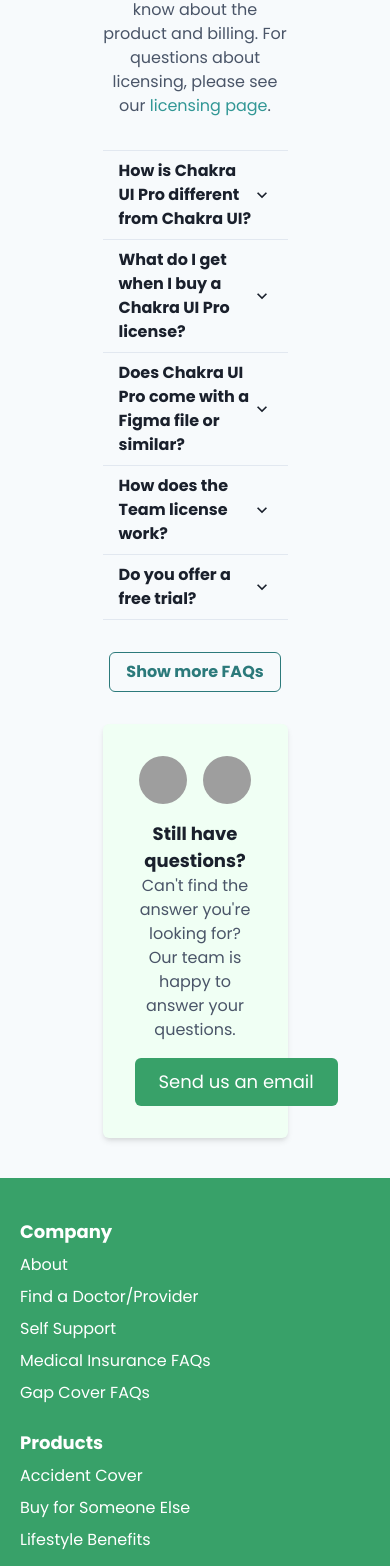
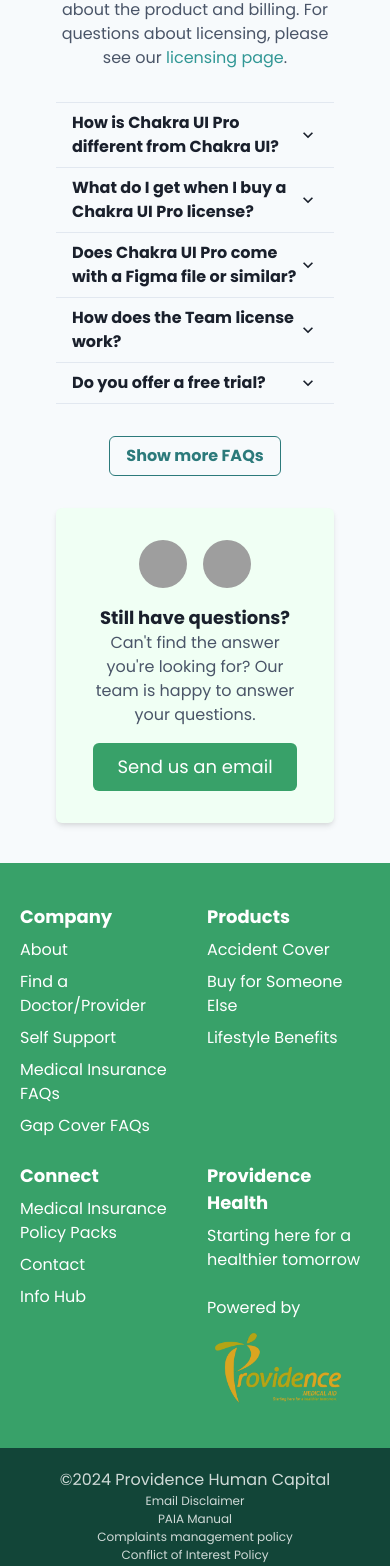
Before and after one commit to Providence-Human-Capital/MedicalAid, a React (Vite) app: page /#/home in a window 390 px wide. Shown: the part 4655-6221 px from the top of the page. Built offline with nearby package versions, Linux system fonts and the light colour scheme; grey boxes are pictures that could not be loaded.

Commit message:
[fix] phone view and other fixes

```diff
--- a/src/components/FAQSection.jsx
+++ b/src/components/FAQSection.jsx
@@ -51,8 +51,9 @@
 const FAQSection = () => {
   return (
 
-      <Box p={10} bg="gray.50" pt={20} minH="70vh">
-         <Container maxW="70%">
+    <Box p={10} bg="gray.50" pt={20} minH="70vh">
+      <Container maxW={{ base: "100%", md: "70%" }}>
+        {/* '2xl': "70%", xl: "70%", lg: "70%", md: "70%", sm: "100%", xs: "100%" */}
         <Grid templateColumns={{ base: "1fr", md: "1fr 2fr" }} gap={8} mb={8}>
           <GridItem>
             <VStack spacing={4} textAlign={{ base: "center", md: "left" }}>
@@ -114,8 +115,8 @@
             Send us an email
           </Button>
         </Box>
-        </Container>
-      </Box>
+      </Container>
+    </Box >
 
   );
 };
--- a/src/components/Footer.jsx
+++ b/src/components/Footer.jsx
@@ -18,13 +18,15 @@
     <>
       <Box as="footer" bg="green.500" color="white" py={10} px={5}>
         <Grid
-          templateColumns={{ base: "1fr", md: "repeat(4, 1fr)" }}
+          templateColumns={{ base: "repeat(2, 1fr)", md: "repeat(4, 1fr)" }}
+          // templateColumns={{ base: "2fr", md: "repeat(4, 1fr)" }}
           gap={6}
           maxW="1200px"
           mx="auto"
         >
           <GridItem>
             <VStack align="start">
+              {/* {{ base: "center", md: "start" }} */}
               <Text fontSize="lg" fontWeight="bold">
                 Company
               </Text>
@@ -78,12 +80,12 @@
               </Text>
               <Link href="#">Starting here for a healthier tomorrow</Link>
               <Box mt={4}>
-                <Text>Powered by</Text>
+                <Text align="start">Powered by</Text>
                 <HStack spacing={4} mt={2}>
                   <Image
                     src="/images/medicalaid.png"
                     alt="Providence Medical Aid"
-                    height="6rem"
+                    height={{ base: "5rem", md: "6rem" }}
                   />
                 </HStack>
               </Box>
@@ -91,17 +93,19 @@
           </GridItem>
         </Grid>
       </Box>
-      <Box bg="#124538" color="whiteAlpha.800" height="6rem" py={4} mt={0}>
+
+      <Box bg="#124538" color="whiteAlpha.800" height="6rem">
         <Flex
           direction={isMobile ? "column" : "row"}
           justify="space-between"
           align="center"
           maxW="1200px"
           mx="auto"
-          px={5}
+          p={{ base: 5, md: 6 }}
+          bg="#124538"
+        // pt={5}
         >
-          <Text>© Providence Human Capital</Text>
-          <Flex direction={isMobile ? "column" : "row"} align="center">
+          <Text>©2024 Providence Human Capital</Text>
           <Link href="#" fontSize={12} mx={2}>
             Email Disclaimer
           </Link>
@@ -121,7 +125,6 @@
             Privacy Policy
           </Link>
         </Flex>
-        </Flex>
       </Box>
     </>
   );
--- a/src/components/NavigationBar.jsx
+++ b/src/components/NavigationBar.jsx
@@ -110,14 +110,16 @@
                   zIndex="1"
                   position="absolute"
                   top={{ base: "100%", lg: "100%", xl: "93%", "2xl": "92%" }}
-                  left={{ base: "0%", lg: "0%", xl: "5%", "2xl": "18%" }}
+                  left={{ base: "0%", lg: "0%", xl: "11%", "2xl": "23%" }}
                   width={{ base: "18%", lg: "18%", xl: "15%", "2xl": "10%" }}
                   bg="white"
-                  boxShadow="lg"
+                  boxShadow="xl"
+                  borderRadius={'6px'}
+                  border={'1px solid #dbdbdb'}
                 >
-                  <MenuItem>Doctors</MenuItem>
-                  <MenuItem>Optometry</MenuItem>
-                  <MenuItem>Dentist</MenuItem>
+                  <MenuItem _hover={{ backgroundColor: '#d9d4d4' }}>Doctors</MenuItem>
+                  <MenuItem _hover={{ backgroundColor: '#d9d4d4' }}>Optometry</MenuItem>
+                  <MenuItem _hover={{ backgroundColor: '#d9d4d4' }}>Dentist</MenuItem>
                 </Box>
               )}
             </Menu>
--- a/src/views/SelfService/SelfService.jsx
+++ b/src/views/SelfService/SelfService.jsx
@@ -23,14 +23,12 @@
       <Flex justify="center" mb={8}>
         <HStack spacing={0}>
           <Box
-            bg="green.500"
-            color="white"
+            // bg="green.500"
+            color="black"
             py={2}
             px={4}
-            borderTopLeftRadius="md"
-            borderBottomLeftRadius="md"
           >
-            <Text>Medical Insurance & Accident Cover</Text>
+            <Text fontSize={'xl'} color="green.600" as={'b'}>Medical Insurance & Accident Cover</Text>
           </Box>
         </HStack>
       </Flex>
```
Lines whose indentation alone changed are shown as unchanged.
